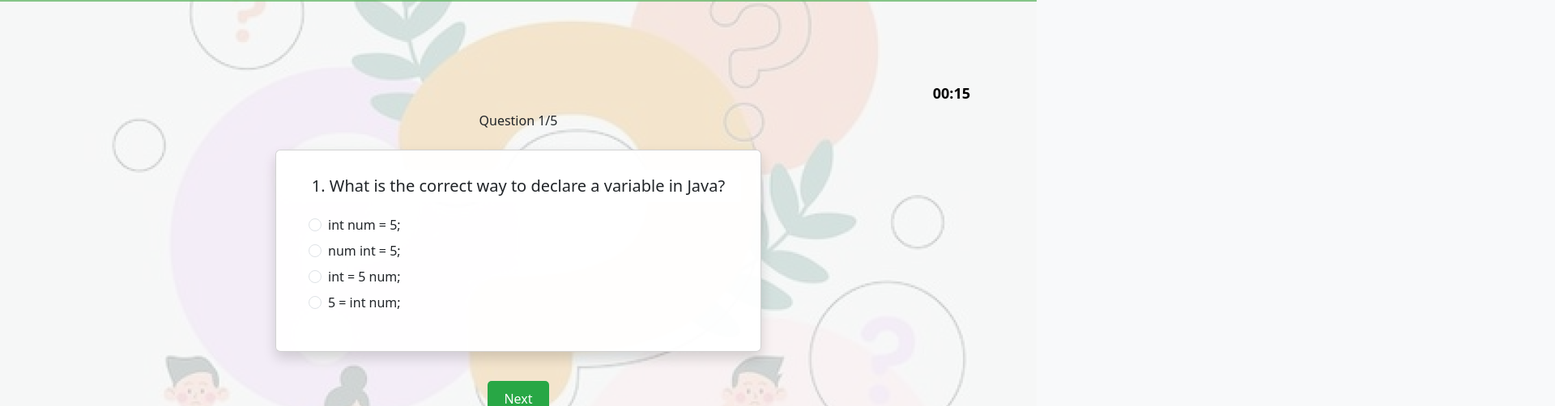
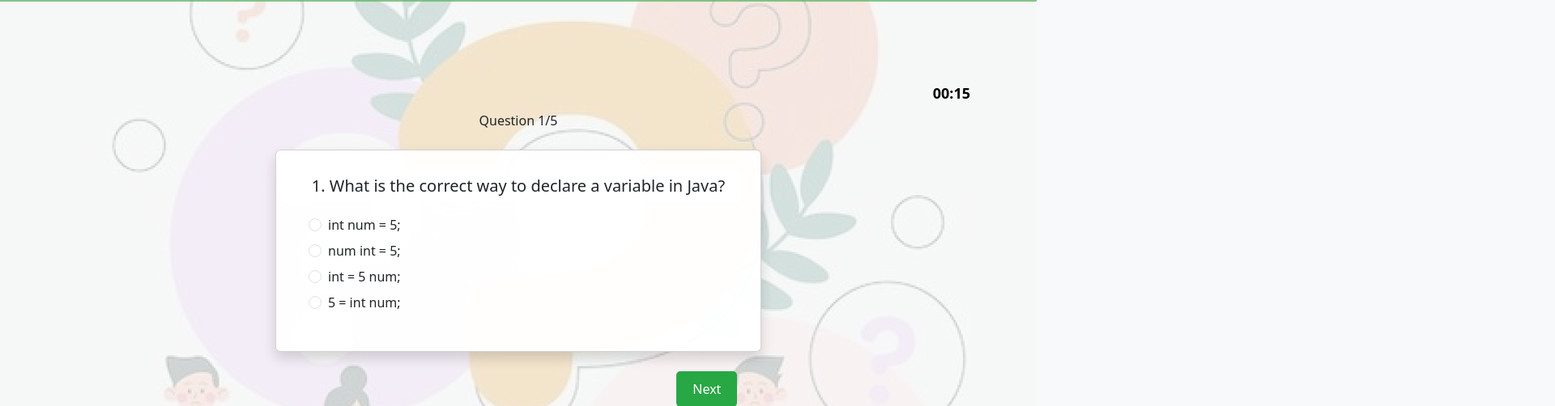
Before and after one commit to YasiruLR/Quiz-app, a plain HTML site: page quiz.html in a window 1280 px wide. Shown: the part 114-616 px from the top of the page at 81% size, 1920 px wide, since content can reach past the window. Drawn offline with nearby package versions, Linux system fonts and the light colour scheme.

Commit message:
Project completed.

```diff
--- a/quiz.html
+++ b/quiz.html
@@ -4,6 +4,7 @@
   <meta charset="UTF-8" />
   <meta name="viewport" content="width=device-width, initial-scale=1.0"/>
   <title>Responsive Quiz</title>
+  <link rel="icon" type="image/png" href="assects/Ellipse 5.png">
   <link href="https://cdn.jsdelivr.net/npm/bootstrap@5.3.0-alpha1/dist/css/bootstrap.min.css" rel="stylesheet"/>
   <link rel="stylesheet" href="styles.css" />
 </head>
@@ -49,8 +50,8 @@
     </div>
 
 
-    <div class="d-flex justify-content-center mt-3">
-      <button class="btn btn-success btnnext">Next</button>
+    <div class="btn-container ">
+      <button class="btnnext">Next</button>
     </div>
   </div>
 
--- a/script.js
+++ b/script.js
@@ -150,7 +150,12 @@ function nextQuestion() {
   } else {
     clearInterval(timerInterval);
     document.querySelector(".quiz-card").innerHTML = `
-      <h3 class="text-success">You scored ${score} out of ${quizData.length}</h3>
+     <div class="alert alert-success text-center mt-4 shadow-lg rounded">
+  <h3 class="fw-bold mb-0">
+   Congratulations! You scored <span class="text-dark">${score}</span> out of <span class="text-dark">${quizData.length}</span>!
+  </h3>
+</div>
+
     `;
     nextBtn.style.display = "none";
     timerEl.style.display = "none";
--- a/styles.css
+++ b/styles.css
@@ -86,6 +86,6 @@ body {
 .btn-container {
     display: flex;
     position: relative;
-    left: 58%;
-    top: 5px;
+    left: 67.5%;
+    top: 4px;
 }
```
Also changed, not shown: index.html (+3 -1 lines).
